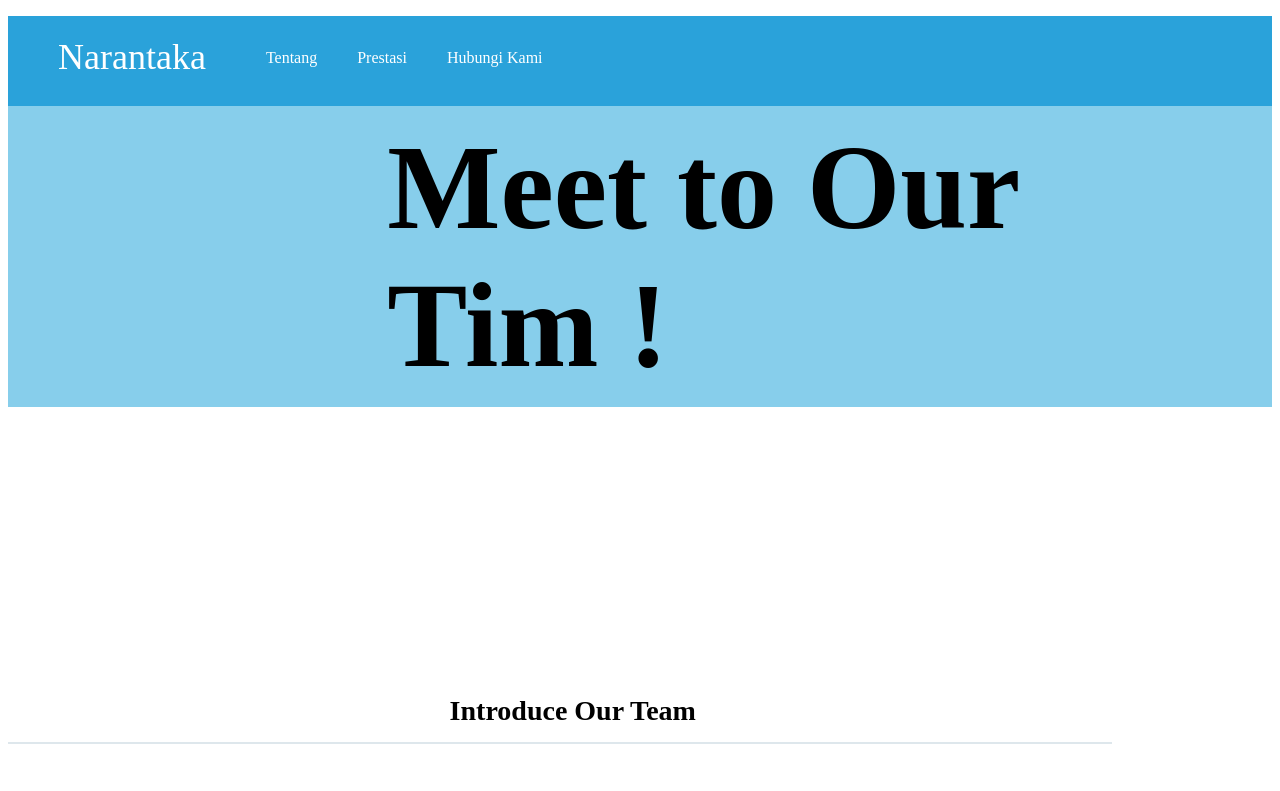
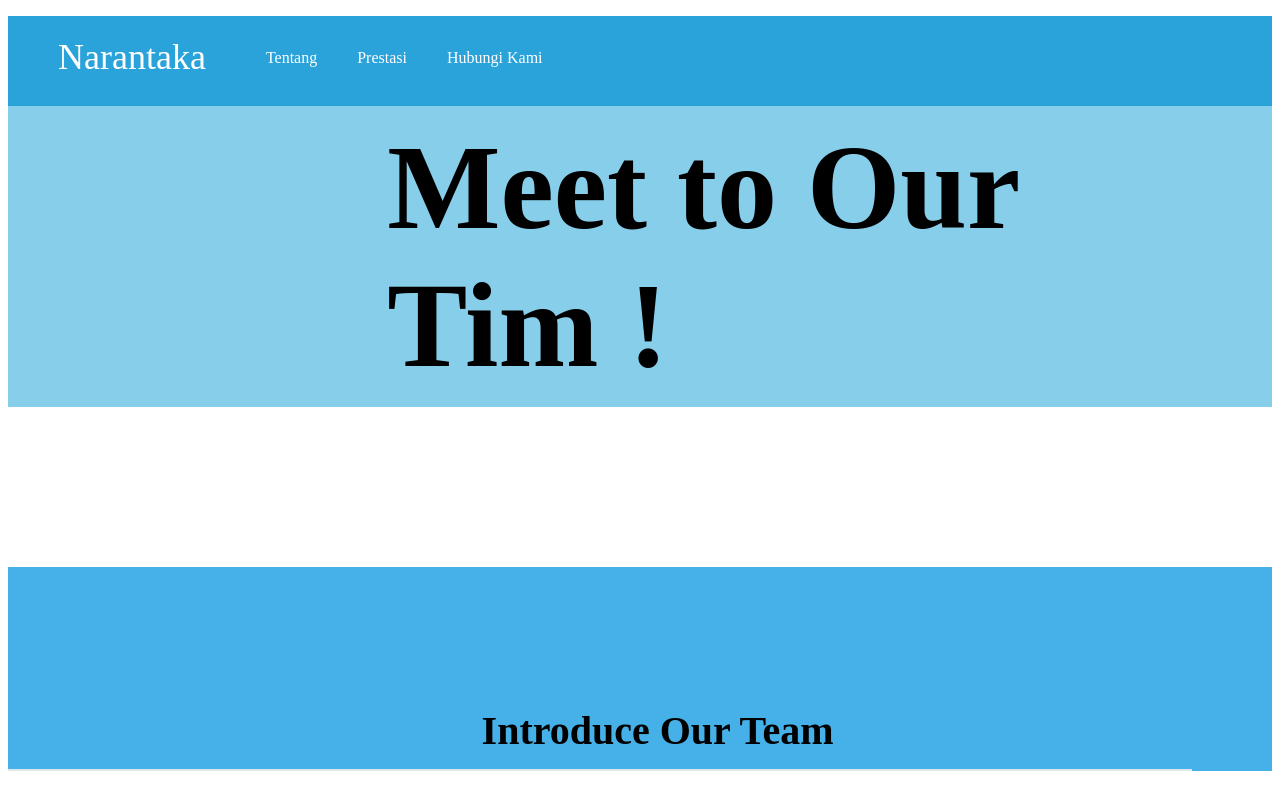
Before and after one commit to mnurilmi/mnurilmi.github.io, a plain HTML site: page index.html in a window 1280 px wide. Shown: the top 791 px of the page. Drawn offline with Linux system fonts and the light colour scheme.

Commit message:
Update style-sheet.css

```diff
--- a/style-sheet.css
+++ b/style-sheet.css
@@ -67,6 +67,8 @@ li {
 
 
 .contents {
+  width:100%;
+  background-color:#46b0e9;
   height: auto;
   margin-top: 100px;
   padding-top: 100px;
@@ -75,7 +77,7 @@ li {
 
 .section-title {
   border-bottom: 2px solid #dee7ec;
-  font-size: 28px;
+  font-size: 40px;
   padding-bottom: 15px;
   padding-left: 40%;
   margin-bottom: 50px;
```
